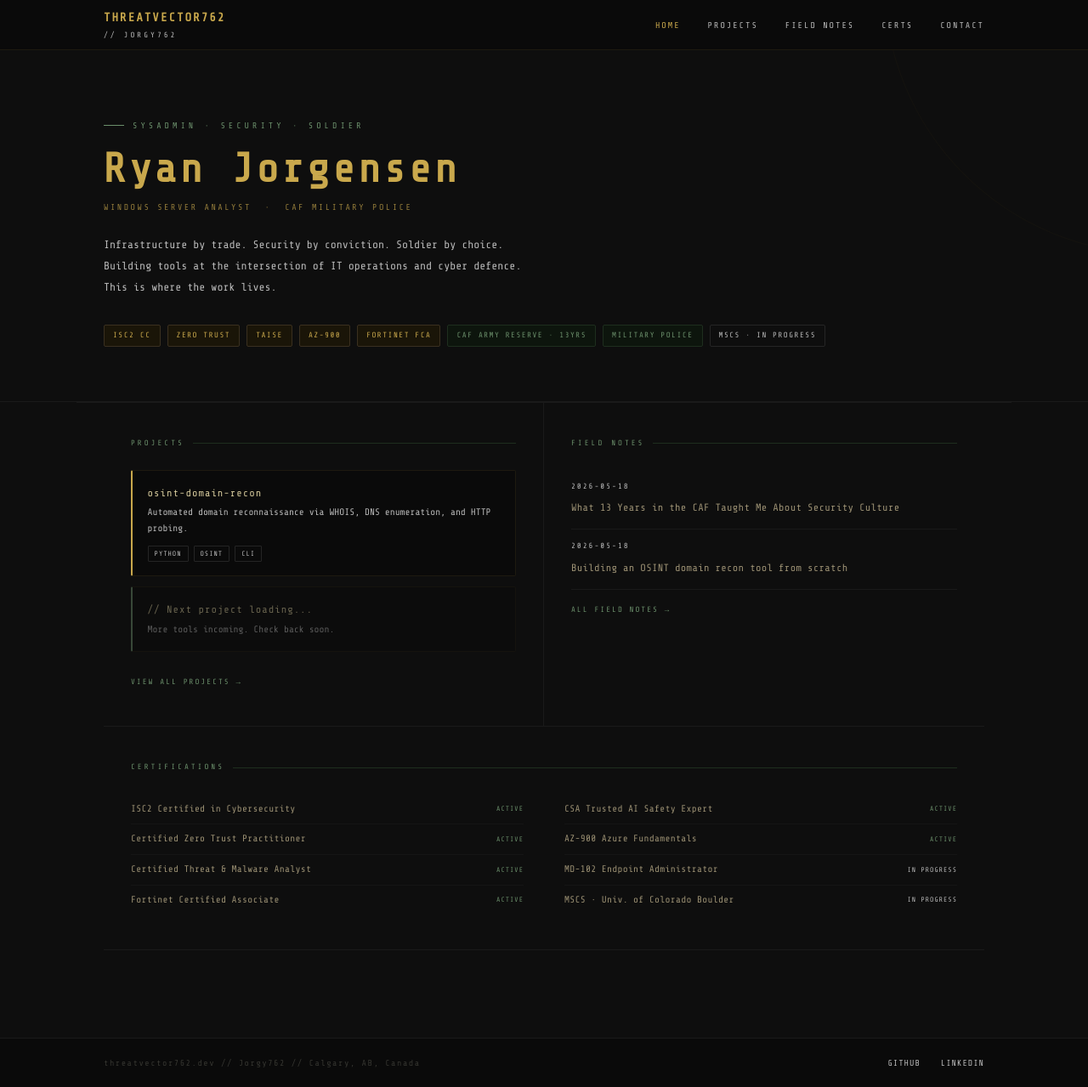
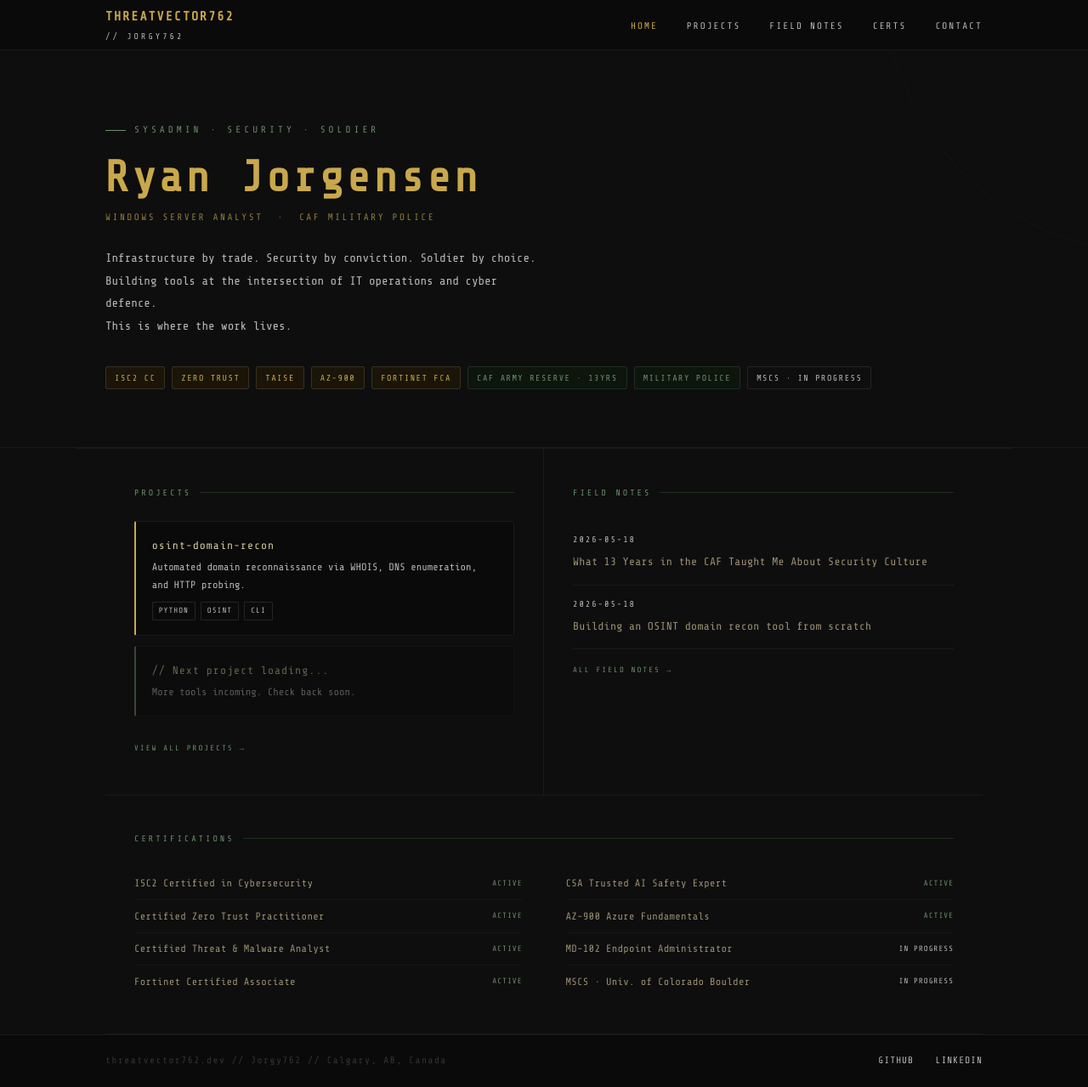
Before and after one commit to Jorgy762/jorgy762.github.io, a Jekyll site: the page built from index.html, in a window 1280 px wide and 1279 px high. Shown: the whole window at 85% size. Built offline with Jekyll 4.4.1, drawn with Linux system fonts in a browser that asks for light colours.

Commit message:
Bump font sizes across site for readability

```diff
--- a/assets/css/style.css
+++ b/assets/css/style.css
@@ -26,7 +26,7 @@
 /* ─── Reset ───────────────────────────────────────────── */
 *, *::before, *::after { box-sizing: border-box; margin: 0; padding: 0; }
 
-html { font-size: 16px; scroll-behavior: smooth; }
+html { font-size: 17px; scroll-behavior: smooth; }
 
 body {
   background: var(--bg);
@@ -74,7 +74,7 @@ main { flex: 1; }
 
 .nav-logo-main {
   font-family: var(--font-mono);
-  font-size: 14px;
+  font-size: 15px;
   font-weight: 600;
   color: var(--gold);
   letter-spacing: 2px;
@@ -82,7 +82,7 @@ main { flex: 1; }
 }
 
 .nav-logo-sub {
-  font-size: 9px;
+  font-size: 10px;
   letter-spacing: 3px;
   color: var(--text-muted);
   text-transform: uppercase;
@@ -94,7 +94,7 @@ main { flex: 1; }
 }
 
 .nav-links a {
-  font-size: 10px;
+  font-size: 11px;
   letter-spacing: 2px;
   color: var(--text-muted);
   text-transform: uppercase;
@@ -127,7 +127,7 @@ main { flex: 1; }
 }
 
 .hero-eyebrow {
-  font-size: 10px;
+  font-size: 11px;
   letter-spacing: 4px;
   color: var(--green);
   text-transform: uppercase;
@@ -155,7 +155,7 @@ main { flex: 1; }
 }
 
 .hero-title {
-  font-size: 10px;
+  font-size: 11px;
   letter-spacing: 2.5px;
   color: var(--gold);
   text-transform: uppercase;
@@ -164,7 +164,7 @@ main { flex: 1; }
 }
 
 .hero-bio {
-  font-size: 13px;
+  font-size: 14px;
   color: var(--text-muted);
   line-height: 1.9;
   max-width: 520px;
@@ -178,7 +178,7 @@ main { flex: 1; }
 }
 
 .badge {
-  font-size: 9px;
+  font-size: 10px;
   letter-spacing: 1.5px;
   text-transform: uppercase;
   padding: 4px 10px;
@@ -207,7 +207,7 @@ main { flex: 1; }
 
 /* ─── Section Labels ──────────────────────────────────── */
 .section-label {
-  font-size: 9px;
+  font-size: 10px;
   letter-spacing: 3px;
   color: var(--green);
   text-transform: uppercase;
@@ -267,14 +267,14 @@ main { flex: 1; }
 }
 
 .project-card-title {
-  font-size: 12px;
+  font-size: 13px;
   color: var(--text);
   letter-spacing: 1px;
   margin-bottom: 4px;
 }
 
 .project-card-desc {
-  font-size: 11px;
+  font-size: 12px;
   color: var(--text-muted);
   line-height: 1.7;
 }
@@ -287,7 +287,7 @@ main { flex: 1; }
 }
 
 .tag {
-  font-size: 8px;
+  font-size: 9px;
   letter-spacing: 1px;
   color: var(--text-muted);
   border: 1px solid #252525;
@@ -306,7 +306,7 @@ main { flex: 1; }
 .blog-item:last-child { border-bottom: none; }
 
 .blog-date {
-  font-size: 9px;
+  font-size: 10px;
   letter-spacing: 2px;
   color: var(--text-muted);
   margin-bottom: 3px;
@@ -314,7 +314,7 @@ main { flex: 1; }
 }
 
 .blog-item-title {
-  font-size: 12px;
+  font-size: 13px;
   color: var(--text-dim);
   line-height: 1.6;
   letter-spacing: 0.3px;
@@ -336,7 +336,7 @@ main { flex: 1; }
   align-items: center;
   padding: 0.5rem 0;
   border-bottom: 1px solid #151515;
-  font-size: 11px;
+  font-size: 12px;
   gap: 1rem;
 }
 
@@ -345,7 +345,7 @@ main { flex: 1; }
 .cert-name { color: var(--text-dim); letter-spacing: 0.3px; }
 
 .cert-status-active {
-  font-size: 8px;
+  font-size: 9px;
   letter-spacing: 1px;
   color: var(--green);
   text-transform: uppercase;
@@ -353,7 +353,7 @@ main { flex: 1; }
 }
 
 .cert-status-progress {
-  font-size: 8px;
+  font-size: 9px;
   letter-spacing: 1px;
   color: var(--text-muted);
   text-transform: uppercase;
@@ -367,7 +367,7 @@ main { flex: 1; }
 }
 
 .page-header-eyebrow {
-  font-size: 9px;
+  font-size: 10px;
   letter-spacing: 4px;
   color: var(--green);
   text-transform: uppercase;
@@ -393,7 +393,7 @@ main { flex: 1; }
 }
 
 .page-header-desc {
-  font-size: 12px;
+  font-size: 13px;
   color: var(--text-muted);
   margin-top: 0.75rem;
   max-width: 560px;
@@ -423,21 +423,21 @@ main { flex: 1; }
 }
 
 .project-full-title {
-  font-size: 14px;
+  font-size: 15px;
   color: var(--text);
   letter-spacing: 1px;
   margin-bottom: 8px;
 }
 
 .project-full-desc {
-  font-size: 12px;
+  font-size: 13px;
   color: var(--text-muted);
   line-height: 1.8;
   margin-bottom: 1rem;
 }
 
 .project-full-link {
-  font-size: 9px;
+  font-size: 10px;
   letter-spacing: 2px;
   color: var(--gold);
   text-transform: uppercase;
@@ -462,7 +462,7 @@ main { flex: 1; }
 .blog-list-item:last-child { border-bottom: none; }
 
 .blog-list-date {
-  font-size: 9px;
+  font-size: 10px;
   letter-spacing: 2px;
   color: var(--text-muted);
   text-transform: uppercase;
@@ -475,7 +475,7 @@ main { flex: 1; }
 
 .blog-list-title {
   font-family: var(--font-mono);
-  font-size: 14px;
+  font-size: 15px;
   color: var(--text-dim);
   letter-spacing: 1px;
   margin-bottom: 6px;
@@ -485,7 +485,7 @@ main { flex: 1; }
 .blog-list-item:hover .blog-list-title { color: var(--gold); }
 
 .blog-list-excerpt {
-  font-size: 12px;
+  font-size: 13px;
   color: var(--text-muted);
   line-height: 1.8;
 }
@@ -504,7 +504,7 @@ main { flex: 1; }
 }
 
 .post-meta {
-  font-size: 9px;
+  font-size: 10px;
   letter-spacing: 2px;
   color: var(--text-muted);
   text-transform: uppercase;
@@ -520,15 +520,15 @@ main { flex: 1; }
   line-height: 1.3;
 }
 
-.post-content { font-size: 14px; color: var(--text-dim); line-height: 1.9; }
+.post-content { font-size: 15px; color: var(--text-dim); line-height: 1.9; }
 .post-content h2 { font-family: var(--font-mono); font-size: 1.1rem; color: var(--gold); letter-spacing: 2px; margin: 2rem 0 1rem; }
-.post-content h3 { font-size: 12px; color: var(--green); letter-spacing: 2px; text-transform: uppercase; margin: 1.5rem 0 0.75rem; }
+.post-content h3 { font-size: 13px; color: var(--green); letter-spacing: 2px; text-transform: uppercase; margin: 1.5rem 0 0.75rem; }
 .post-content p { margin-bottom: 1.2rem; }
 .post-content a { color: var(--gold); border-bottom: 1px solid var(--gold-dim); }
 .post-content a:hover { border-bottom-color: var(--gold); }
-.post-content code { font-family: var(--font-mono); font-size: 12px; background: var(--surface); border: 1px solid var(--border); padding: 1px 6px; border-radius: 1px; color: var(--green); }
+.post-content code { font-family: var(--font-mono); font-size: 13px; background: var(--surface); border: 1px solid var(--border); padding: 1px 6px; border-radius: 1px; color: var(--green); }
 .post-content pre { background: var(--surface); border: 1px solid var(--border-warm); border-left: 2px solid var(--gold); padding: 1.25rem; margin: 1.5rem 0; overflow-x: auto; border-radius: var(--radius); }
-.post-content pre code { background: none; border: none; padding: 0; color: var(--text-dim); font-size: 12px; }
+.post-content pre code { background: none; border: none; padding: 0; color: var(--text-dim); font-size: 13px; }
 .post-content ul, .post-content ol { padding-left: 1.5rem; margin-bottom: 1.2rem; }
 .post-content li { margin-bottom: 0.4rem; }
 .post-content blockquote { border-left: 2px solid var(--gold); padding-left: 1.25rem; margin: 1.5rem 0; color: var(--text-muted); font-style: normal; }
@@ -550,7 +550,7 @@ main { flex: 1; }
 .contact-row:last-child { border-bottom: none; }
 
 .contact-label {
-  font-size: 9px;
+  font-size: 10px;
   letter-spacing: 2px;
   color: var(--text-muted);
   text-transform: uppercase;
@@ -558,7 +558,7 @@ main { flex: 1; }
 }
 
 .contact-value {
-  font-size: 12px;
+  font-size: 13px;
   color: var(--gold);
   letter-spacing: 0.5px;
 }
@@ -578,7 +578,7 @@ main { flex: 1; }
 }
 
 .footer-text {
-  font-size: 10px;
+  font-size: 11px;
   letter-spacing: 1.5px;
   color: var(--text-faint);
 }
@@ -589,7 +589,7 @@ main { flex: 1; }
 }
 
 .footer-links a {
-  font-size: 10px;
+  font-size: 11px;
   letter-spacing: 1px;
   color: var(--text-muted);
   text-transform: uppercase;
```
